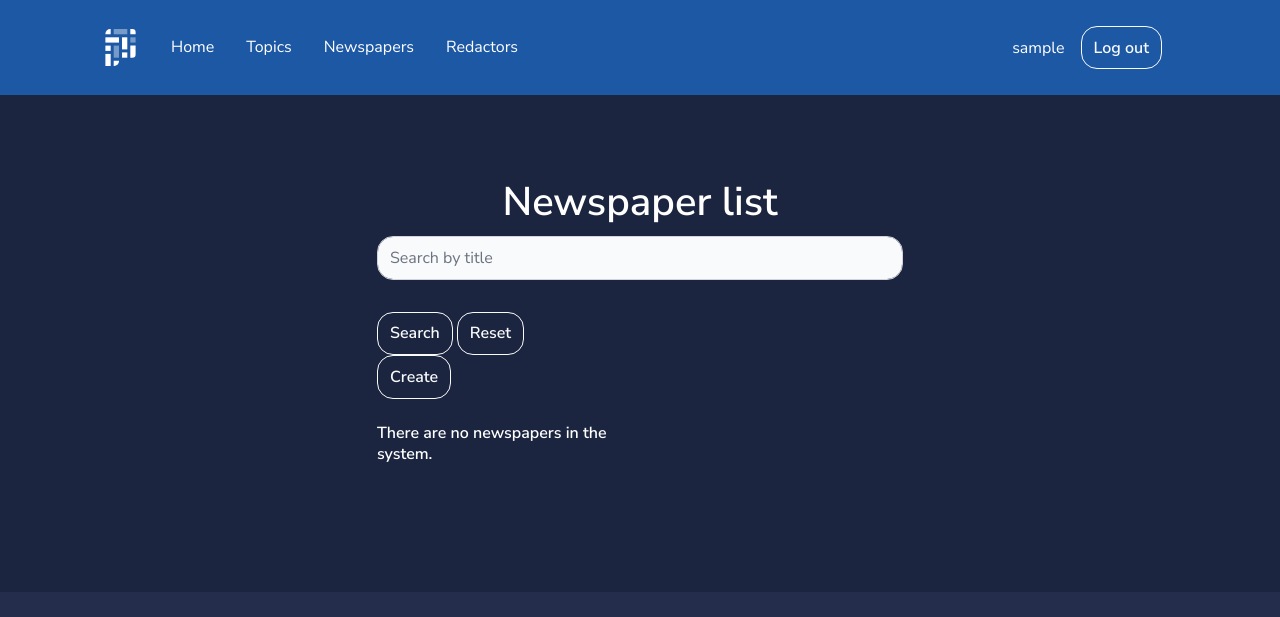
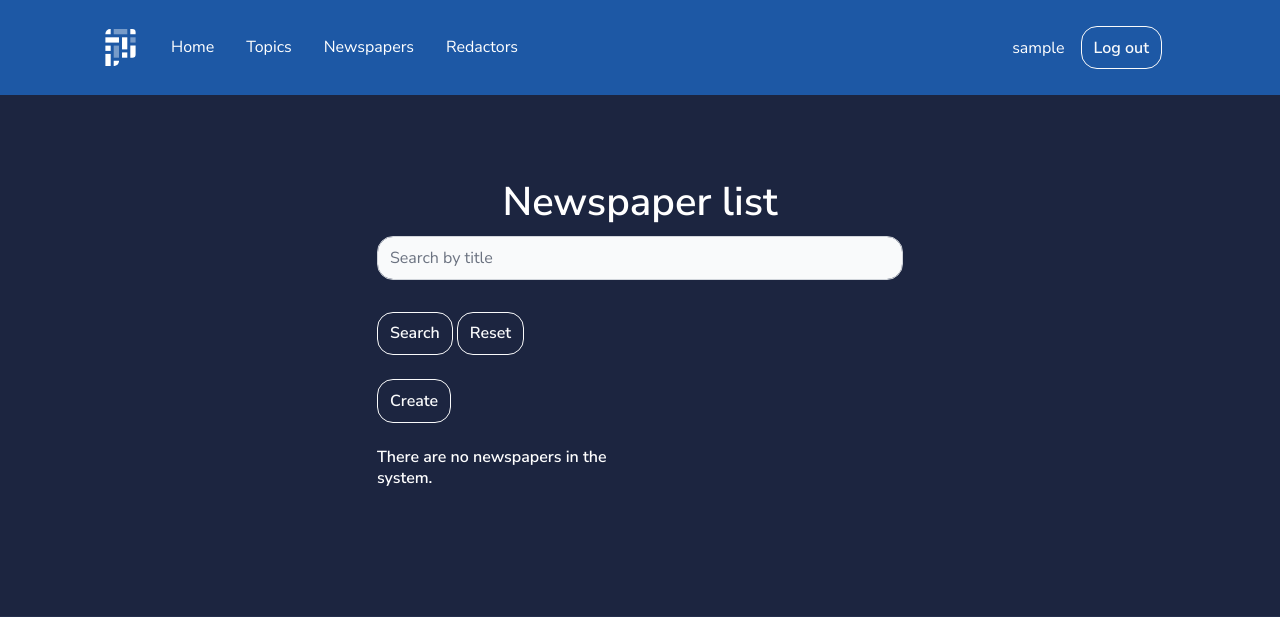
Before and after one commit to bknyrik/newspaper-agency-system, a Django app: page /newspapers/ in a window 1280 px wide. Shown: the top 617 px of the page. Run offline with Django 5.2, Linux system fonts and the light colour scheme; the visitor is signed in with stand-in values (Sample User, id 1); data that the repository does not hold is empty; some libraries are stand-ins or nearby versions.

Commit message:
Add styles margin to link Create in newspaper_list.html

```diff
--- a/templates/editor/newspaper_list.html
+++ b/templates/editor/newspaper_list.html
@@ -9,7 +9,7 @@
         <div class="col-md-6 col-xl-6 mb-5">
           <h1 class="text-center text-white">Newspaper list</h1>
           {% include "includes/search_form.html" %}
-          <a class="btn btn-outline-gray-100" href="{% url "editor:newspaper-create" %}">Create</a>
+          <a class="btn btn-outline-gray-100 mt-4" href="{% url "editor:newspaper-create" %}">Create</a>
           {% if newspaper_list %}
             <table class="table table-dark text-white">
               <thead>
```
